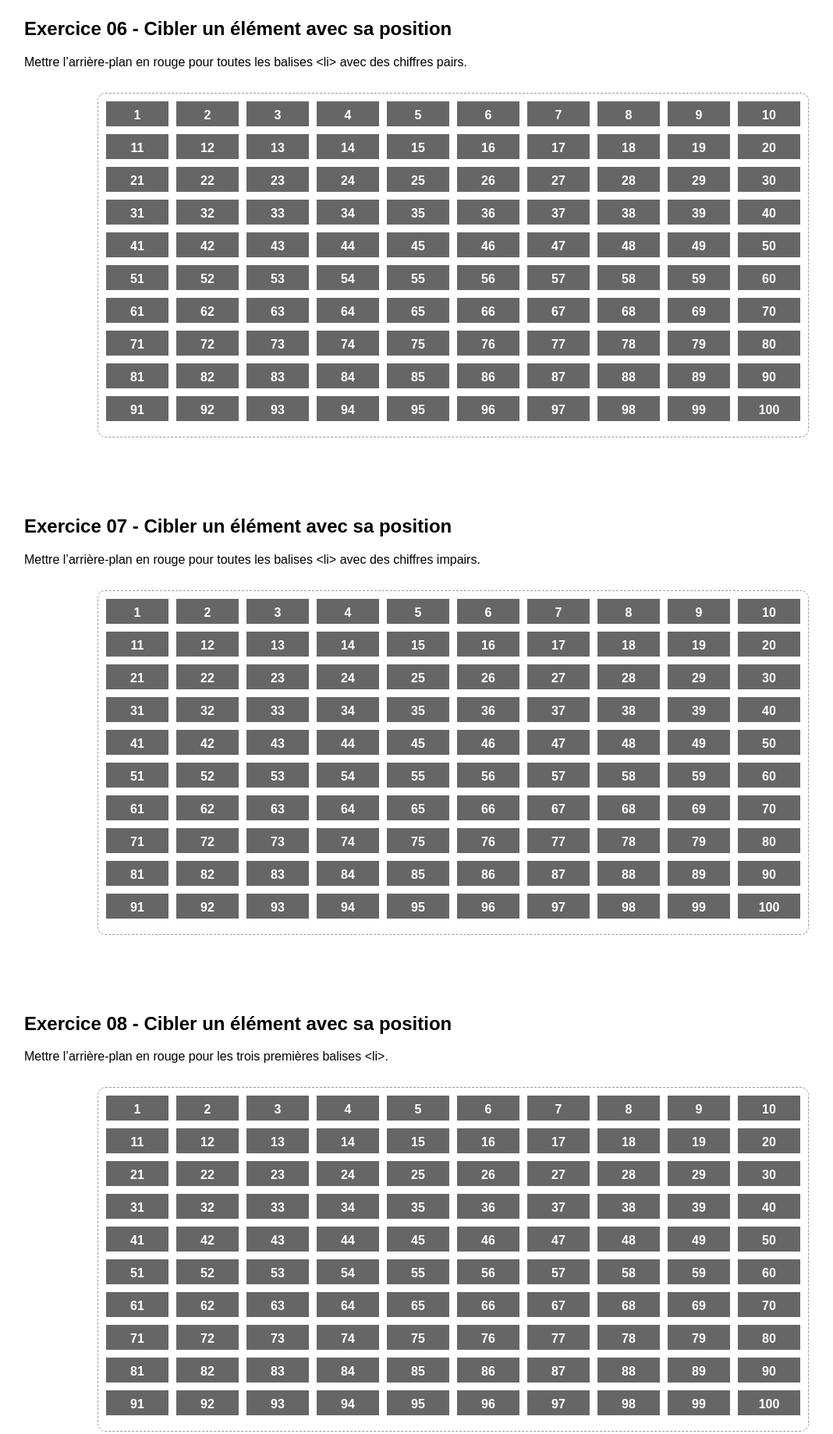
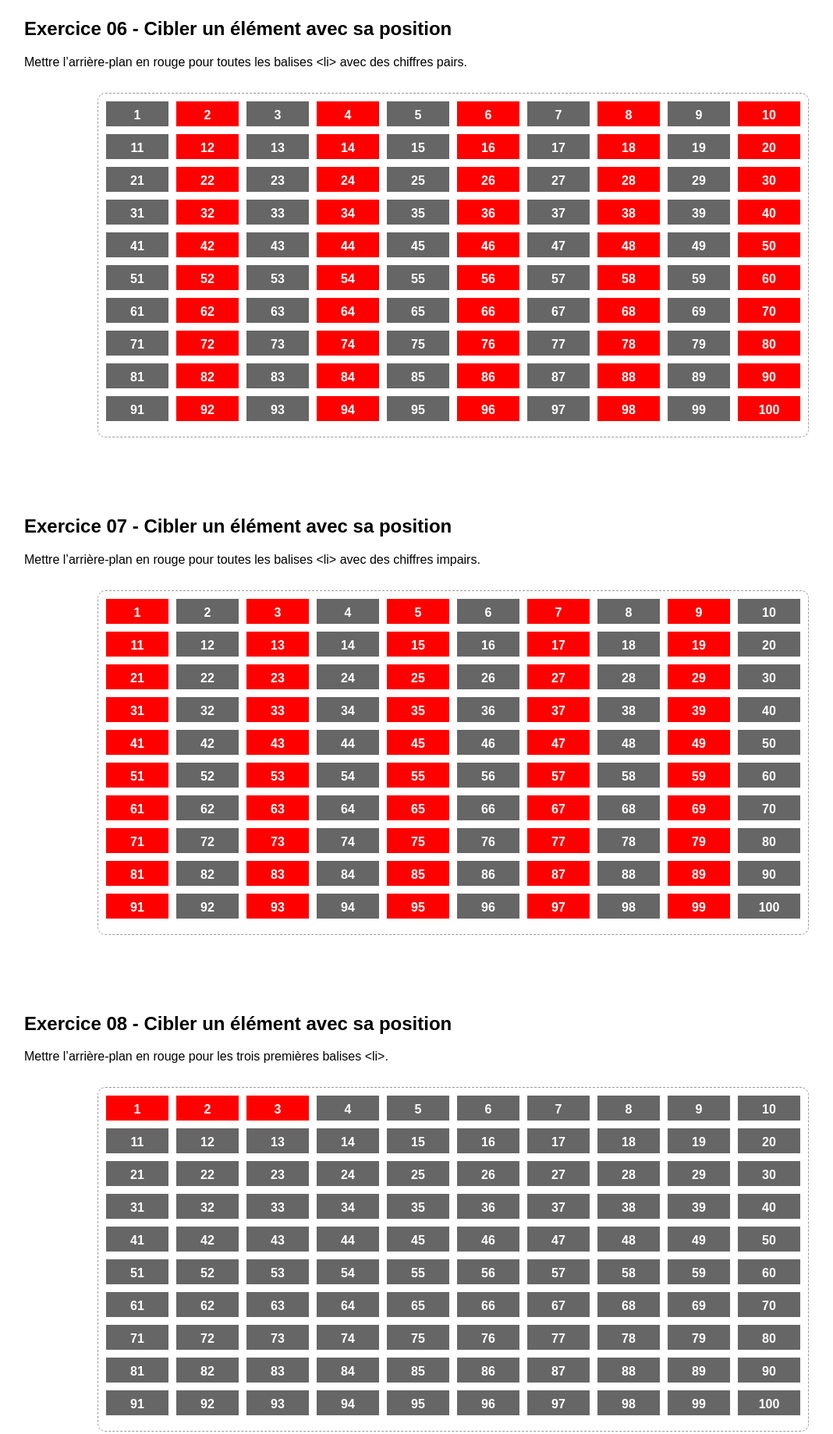
Before and after one commit to JadeParadis/selecteur-css, a plain HTML site: page etudiant/page1.html in a window 1280 px wide. Shown: the part 320-2159 px from the top of the page at 78% size, without its empty margins (59-1127 px from the left). Drawn offline with Linux system fonts and the light colour scheme.

Commit message:
fini page1

```diff
--- a/etudiant/css/styles.css
+++ b/etudiant/css/styles.css
@@ -26,15 +26,25 @@ nav li:nth-child(2) {
     margin-left: 5px;
   }
 /* Exercice 06 */
-
+  .exercice06 li:nth-child(even) {
+    background-color: red;
+  }
 /* Exercice 07 */
-
+  .exercice07 li:nth-child(odd) {
+    background-color: red;
+  }
 /* Exercice 08 */
-
+  .exercice08 li:nth-child(-n+3) {
+    background-color: red;
+  }
 /* Exercice 09 */
-
+.exercice09 li:nth-child(99) {
+  background-color: red;
+}
 /* Exercice 10 */
-
+.exercice10 li:nth-child(n+14):nth-child(-n+23) {
+    background-color: red;
+  }
 /* Exercice 11 */
 
 /* Exercice 12 */
```
